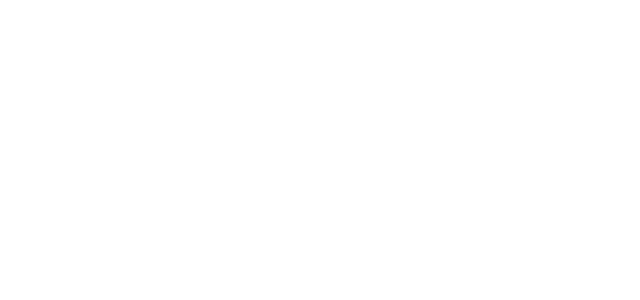
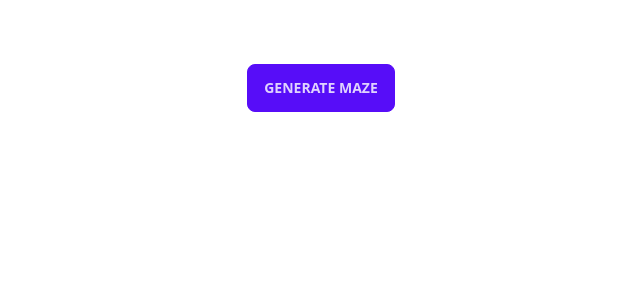
Before and after one commit to Berkanktk/Algorithm-visualizer, a SvelteKit app: page /pathfinding in a window 1280 px wide. Shown: the top 300 px of the page, without its empty margins (319-959 px from the left). Built offline with nearby package versions, Linux system fonts and the light colour scheme.

Commit message:
Maze-gen based on DFS

```diff
--- a/src/routes/pathfinding/+page.svelte
+++ b/src/routes/pathfinding/+page.svelte
@@ -1,5 +1,162 @@
 <script lang="ts">
-    import type { PageData } from './$types';
+    let disabled: boolean = false;
 
-    export let data: PageData;
+    type Cell = {
+        visited: boolean;
+        walls: boolean[];
+        position: [number, number];
+    };
+
+    const rows: number = 20;
+    const cols: number = 20;
+    let grid: Cell[][] = [];
+    let stack: Cell[] = [];
+
+    // Initialize grid
+    for (let rowIndex = 0; rowIndex < rows; rowIndex++) {
+        let row: Cell[] = [];
+        for (let colIndex = 0; colIndex < cols; colIndex++) {
+            row.push({
+                visited: false,
+                walls: [true, true, true, true],
+                position: [rowIndex, colIndex],
+            });
+        }
+        grid.push(row);
+    }
+
+    // Promise-based setTimeout
+    function delay(ms: number): Promise<void> {
+        return new Promise((resolve) => setTimeout(resolve, ms));
+    }
+
+    // DFS algorithm to generate maze
+    async function generateMaze(): Promise<void> {
+        disabled = true;
+        let current: Cell = grid[0][0];
+        current.visited = true;
+        stack.push(current);
+
+        while (stack.length > 0) {
+            let next: Cell | undefined = findNeighbor(current);
+
+            if (next) {
+                next.visited = true;
+                removeWalls(current, next);
+                stack.push(current);
+                current = next;
+                await delay(50);
+                grid = [...grid];
+            } else if (stack.length > 0) {
+                current = stack.pop()!;
+            }
+        }
+    }
+
+    // Find a random unvisited neighbor
+    function findNeighbor(cell: Cell): Cell | undefined {
+        let neighbors: Cell[] = [];
+        let [currentRow, currentCol] = cell.position;
+
+        let directions: [number, number][] = [
+            [currentRow - 1, currentCol], // Go up
+            [currentRow, currentCol + 1], // Go right
+            [currentRow + 1, currentCol], // Go down
+            [currentRow, currentCol - 1], // Go left
+        ];
+
+        for (let [neighborRow, neighborCol] of directions) {
+            if (
+                neighborRow >= 0 &&
+                neighborCol >= 0 &&
+                neighborRow < rows &&
+                neighborCol < cols &&
+                !grid[neighborRow][neighborCol].visited
+            ) {
+                neighbors.push(grid[neighborRow][neighborCol]);
+            }
+        }
+
+        if (neighbors.length > 0) {
+            return neighbors[Math.floor(Math.random() * neighbors.length)];
+        } else {
+            return undefined;
+        }
+    }
+
+    // Remove walls between two cells
+    function removeWalls(a: Cell, b: Cell): void {
+        let x = a.position[1] - b.position[1];
+        let y = a.position[0] - b.position[0];
+
+        if (x === 1) {
+            a.walls[3] = false;
+            b.walls[1] = false;
+        } else if (x === -1) {
+            a.walls[1] = false;
+            b.walls[3] = false;
+        }
+
+        if (y === 1) {
+            a.walls[0] = false;
+            b.walls[2] = false;
+        } else if (y === -1) {
+            a.walls[2] = false;
+            b.walls[0] = false;
+        }
+    }
 </script>
+
+<div class="justify-center align-middle mx-auto text-center mt-16">
+    <div>
+        <button class="btn btn-primary" on:click={generateMaze} {disabled}
+            >Generate Maze</button
+        >
+    </div>
+
+    <div class="maze mt-8">
+        {#each grid as row}
+            {#each row as cell}
+                <div
+                    class="cell {cell.walls[0] ? '' : 'no-top'} {cell.walls[1]
+                        ? ''
+                        : 'no-right'} {cell.walls[2] ? '' : 'no-bottom'} {cell
+                        .walls[3]
+                        ? ''
+                        : 'no-left'}"
+                />
+            {/each}
+        {/each}
+    </div>
+</div>
+
+<style>
+    .maze {
+        display: grid;
+        grid-template-columns: repeat(20, 20px);
+    }
+
+    .cell {
+        width: 20px;
+        height: 20px;
+        border-style: solid;
+        border-width: 1px;
+        border-color: white;
+    }
+
+    .no-top {
+        border-top: none;
+    }
+
+    .no-right {
+        border-right: none;
+    }
+
+    .no-bottom {
+        border-bottom: none;
+    }
+
+    .no-left {
+        border-left: none;
+    }
+</style>
```
